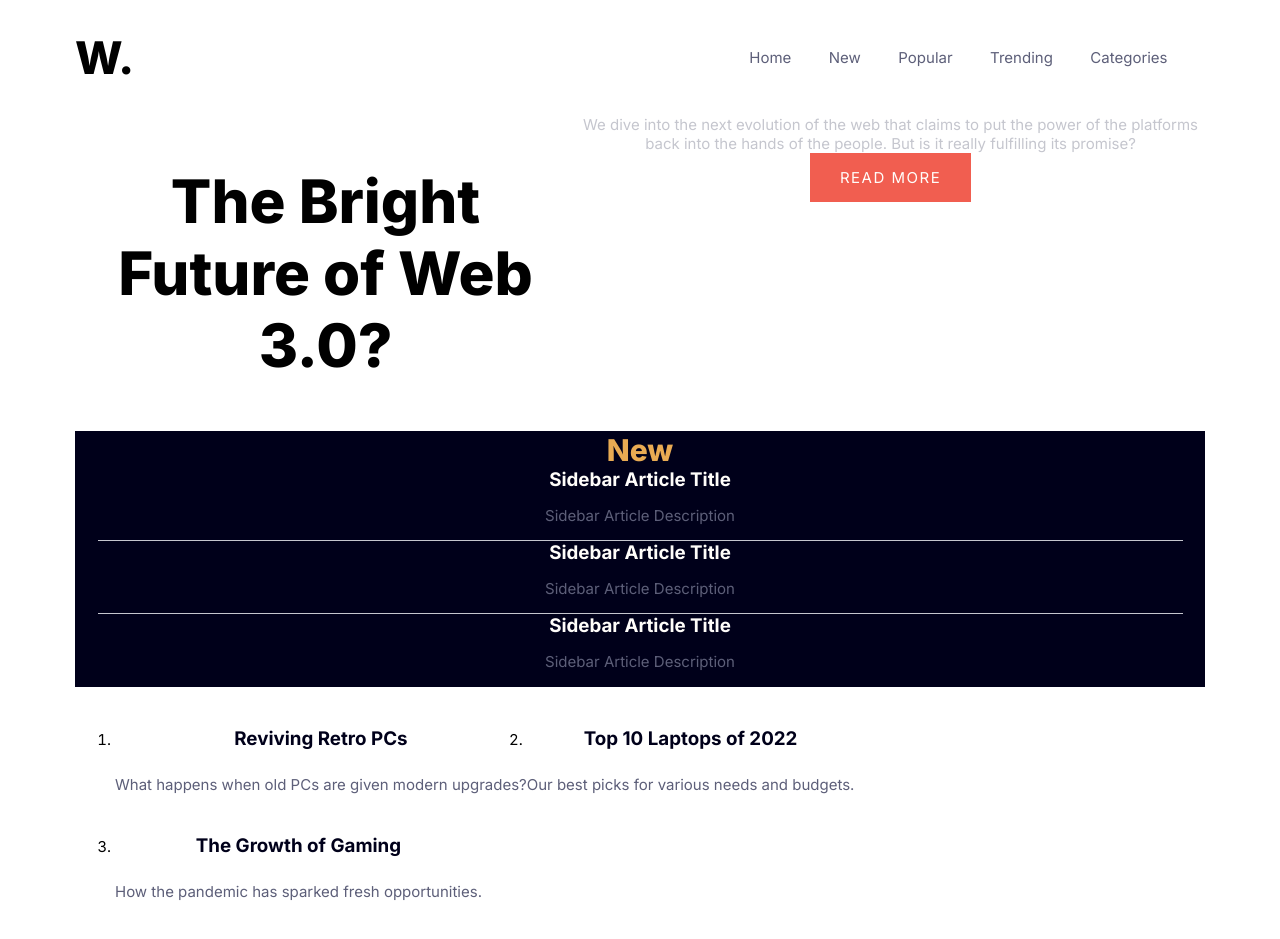
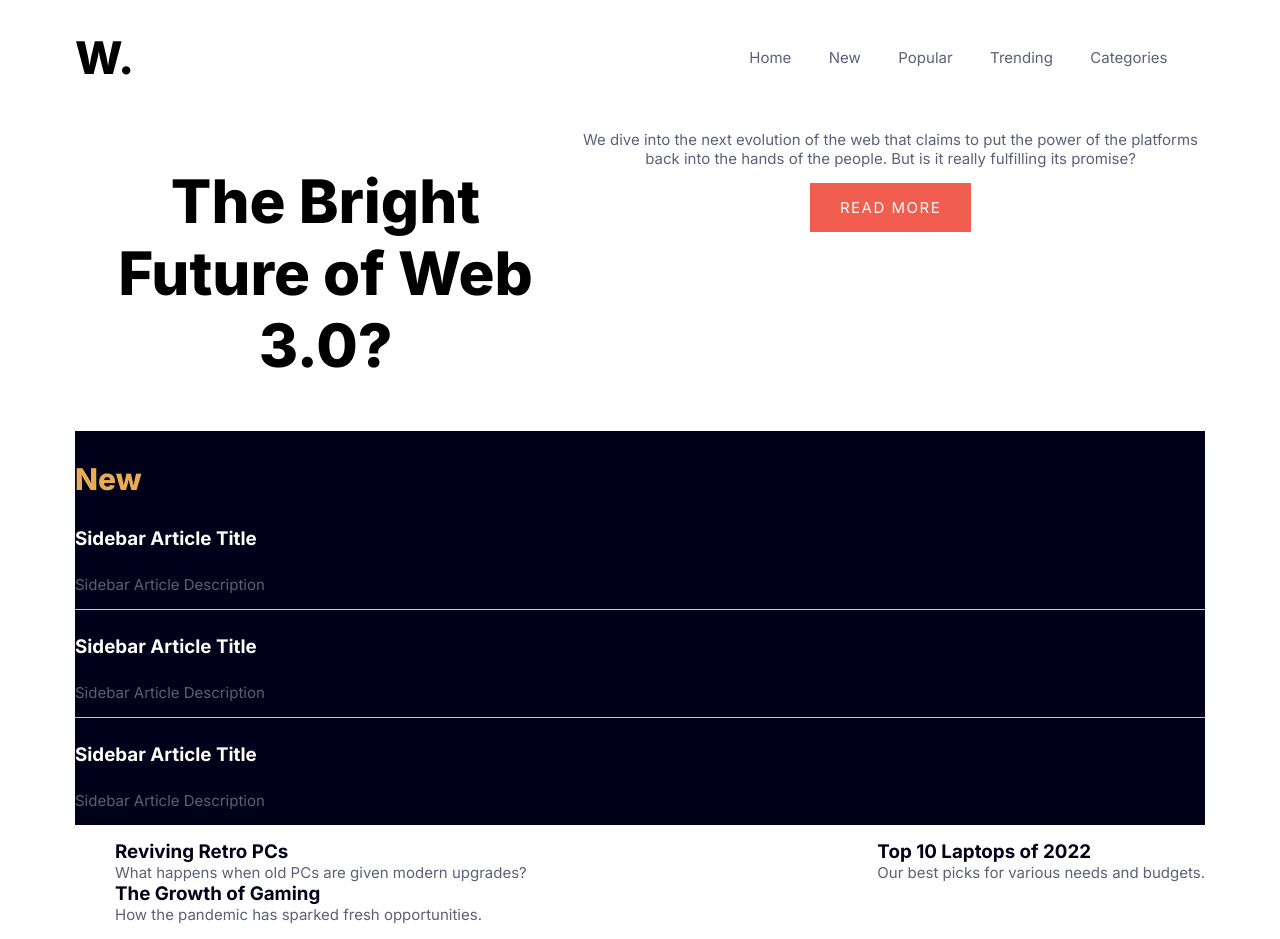
Before and after one commit to EleanorKahn/News-Homepage, a React (Create React App) app: page / in a window 1280 px wide. Built offline with nearby package versions, Linux system fonts and the light colour scheme.

Commit message:
sidebar padding / margin to none

```diff
--- a/src/App.tsx
+++ b/src/App.tsx
@@ -10,8 +10,10 @@ function App() {
     return (
         <div className="App">
             <Header />
-            <MainArticle />
-            <Sidebar />
+            <main>
+                <MainArticle />
+                <Sidebar />
+            </main>
             <FooterList />
         </div>
     );
--- a/src/css/style.css
+++ b/src/css/style.css
@@ -53,6 +53,14 @@ Header Styles
 }
 
 /*
+Main section? rename for clarity
+*/
+
+main {
+    display: grid;
+}
+
+/*
 Main Article Styles
 */
 
@@ -87,21 +95,23 @@ Sidebar Styles
 .sidebar {
     background-color: var(--veryDarkBlue);
     /* why is adding 1px of padding giving me way more than 1px of padding in the browser? Investigate */
-    padding-block: 1px;
+    /* padding-block: 1px; */
+    text-align: left;
 }
 
 .sidebar-title {
     font-weight: 800;
     color: var(--softOrange);
     font-size: 2rem;
-    padding: 0rem;
-    margin: 0rem;
+    /* margin-inline: 1.5rem;
+    margin-block-end: 0rem; */
+
 }
 
 .sidebar-article {
     border-bottom: .75px var(--grayishBlue) solid;
-    margin-inline: 1.5rem;
-
+    /* margin-inline: 1.5rem;
+    margin-block-end: 1rem; */
 }
 
 .sidebar-article:last-child {
@@ -112,14 +122,15 @@ Sidebar Styles
 .sidebar-article-title {
     font-weight: 700;
     color: var(--offWhite);
-    padding: 0rem;
-    margin: 0rem;
+    /* padding: 0rem;
+    padding-block-start: 1.5rem;
+    margin: 0rem; */
 }
 
 .article-description {
-    color: var(--grayishBlue);
-    margin: 0rem;
+    /* margin: 0rem;
     padding: 0rem;
+    margin-block: 1.5rem; */
 
 }
 
@@ -134,13 +145,23 @@ Footer List Styles
 .footer-article-list {
     display: flex;
     flex-flow: row wrap;
+    justify-content: space-between;
+    text-align: left;
+}
+
+.footer-container li {
+    list-style-type: none;
 }
 
 .footer-article-title {
     font-weight: 700;
     color: var(--veryDarkBlue);
+    padding: 0rem;
+    margin: 0rem;
 }
 
 .footer-article-description {
+    padding: 0rem;
+    margin: 0rem;
 
 }
```
